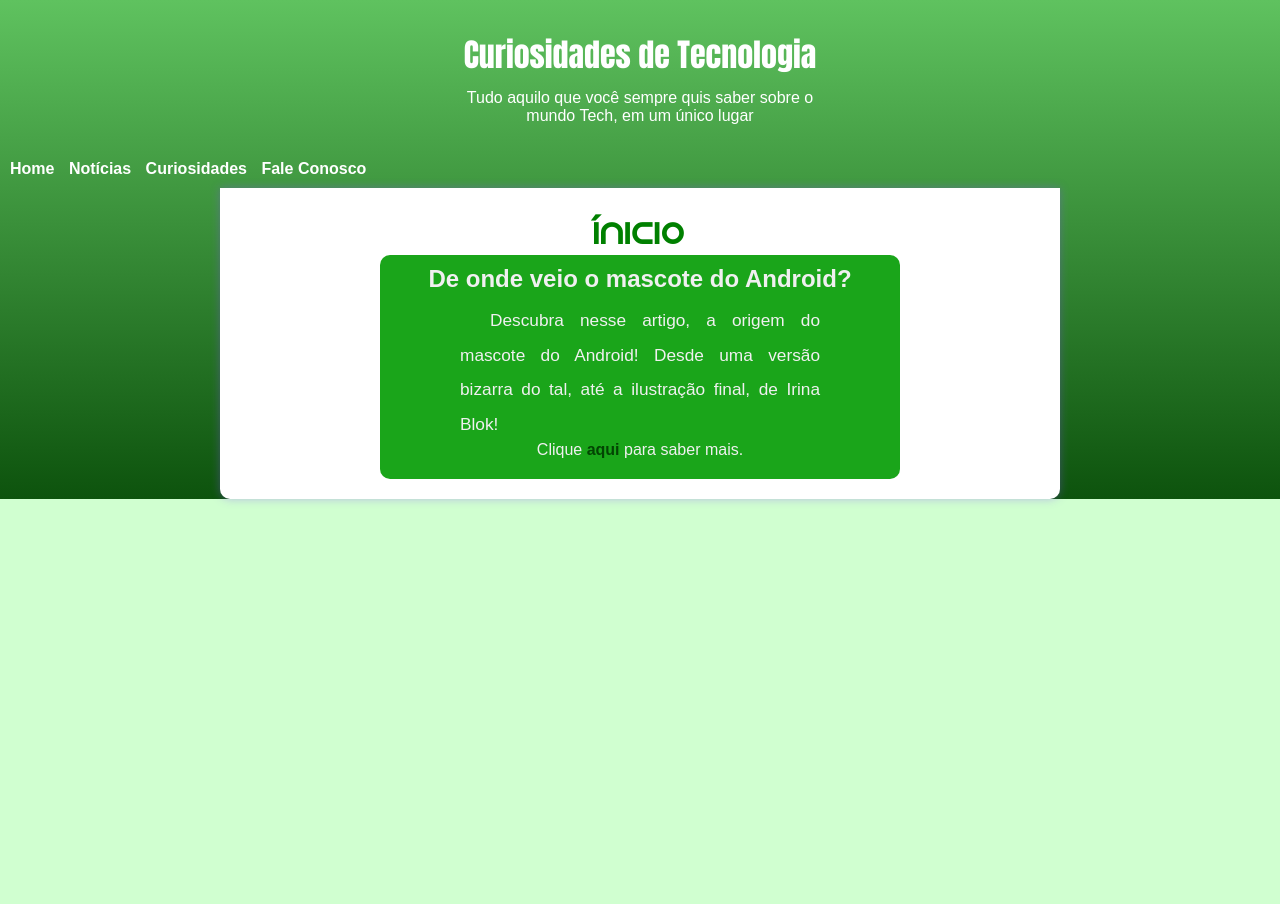
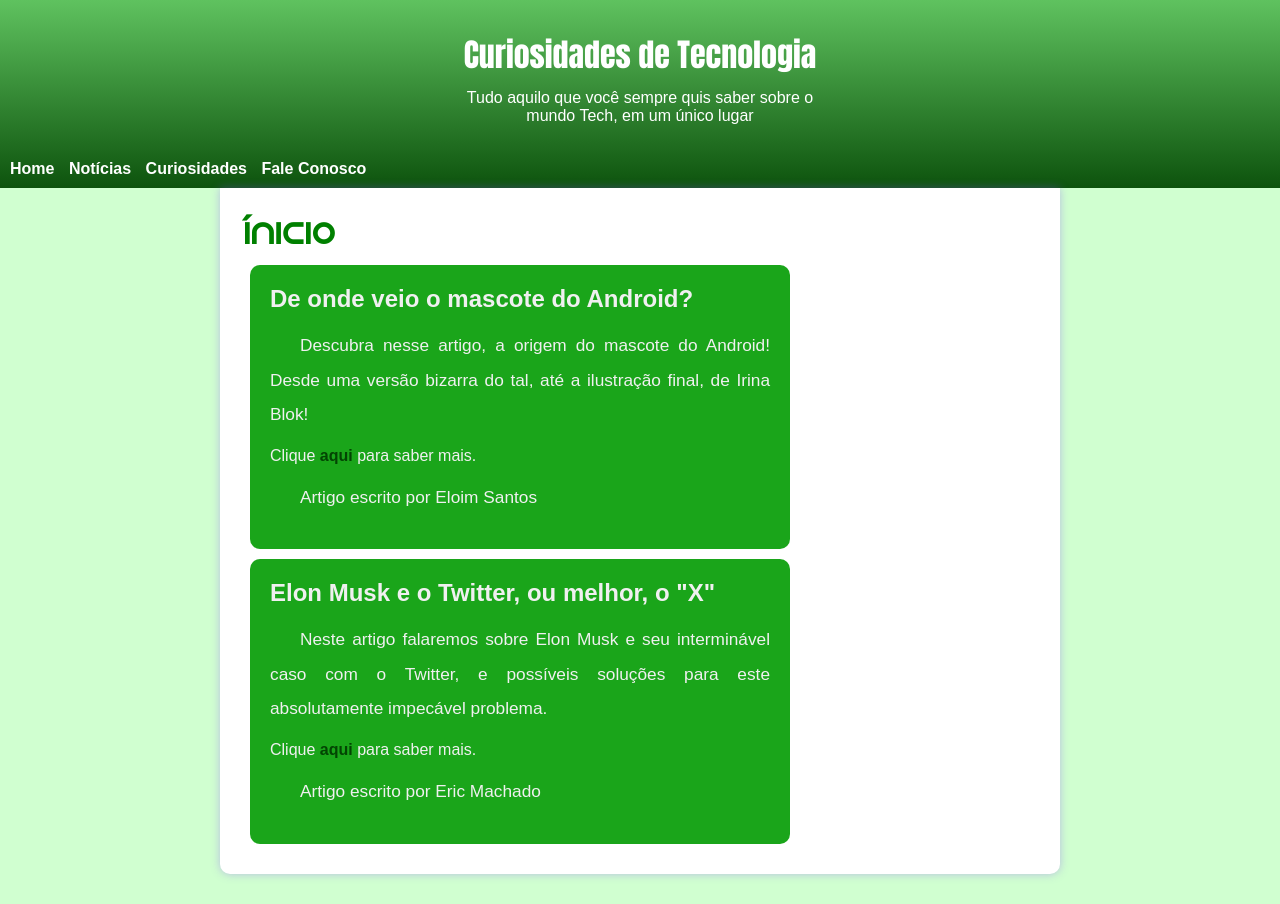
Before and after one commit to eloim-santos/Projeto-Android, a plain HTML site: page index.html in a window 1280 px wide. Before the commit the page ends 800 px from the top, so only its background shows below. Drawn offline with Linux system fonts and the light colour scheme.

Commit message:
adicionei um artigo ;)

```diff
--- a/index.html
+++ b/index.html
@@ -18,9 +18,12 @@
             <a href="#">Fale Conosco</a>
         </nav>
 
-        <main>
-            <h1>ínicio
-            </h1>
+
+    </header>
+
+    <main>
+        <h1>ínicio</h1>
+        <span>
             <article>
                 <h2>De onde veio o mascote do Android?</h2>
                 <p>
@@ -29,8 +32,23 @@
 
                     <div >Clique  <a href="artigoAndroid.html">aqui</a> para saber mais.</div>
                 </p>
+
+                <p>Artigo escrito por Eloim Santos</p>
             </article>
-        </main>
-    </header>
+
+            <article>
+                <h2>Elon Musk e o Twitter, ou melhor, o "X"</h2>
+                <p>
+                    Neste artigo falaremos sobre Elon Musk e seu interminável caso com o Twitter, e possíveis soluções para este absolutamente impecável problema.
+                    <br>
+
+                    <div >Clique  <a href="artigoAndroid.html">aqui</a> para saber mais.</div>
+
+                    <p>Artigo escrito por Eric Machado</p>
+                </p>
+            </article>
+        </span>
+
+    </main>
 </body>
 </html>
--- a/style.css
+++ b/style.css
@@ -243,21 +243,23 @@
 
 
 span{
-    font-weight: bold;
-    color:  rgb(76, 145, 30);
+
 }
 
 article{
     background-color: rgb(26, 165, 26);
     border-radius: 10px;
-    padding: 10px;
+    padding: 20px;
     max-width: 500px;
-    margin: auto;
+
+
     transition-duration: 500ms;
     border-style: dotted;
     border-width: 0px;
     color: rgb(240, 240, 240);
+    margin: 10px;
 }
+
 
 article h1{
     font-family: "Android", Arial, sans-serif;
```
